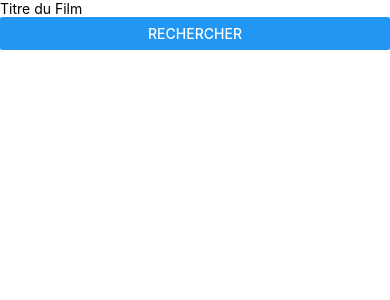
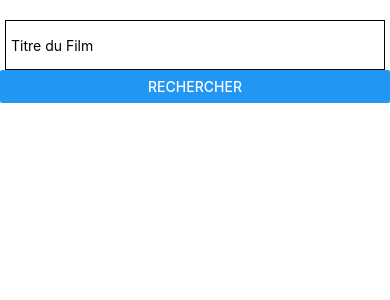
Before and after one commit to HappyBearDay/OpenClassRoom_React_Native, a React Native app in the folder MovieAndMe/: screen / in a window 390 px wide. Shown: the top 300 px of the page. Built offline with nearby package versions, Linux system fonts and the light colour scheme.

Commit message:
components + Improve the design app + flexbox

```diff
--- a/MovieAndMe/App.js
+++ b/MovieAndMe/App.js
@@ -1,6 +1,6 @@
 import React from 'react';
-import { StyleSheet, Text, View } from 'react-native';
 import Search from './Components/Search';
+import FlexComponents from './Components/FlexComponents';
 
 export default class App extends React.Component {
   render() {
--- /dev/null
+++ b/MovieAndMe/Components/FlexComponents.js
@@ -0,0 +1,34 @@
+import React from 'react'
+import { StyleSheet, View, Button, TextInput} from 'react-native'
+
+class FlexComponents extends React.Component {
+    render(){ //Render Method is an obligation !!
+        return (
+            /**
+            <View style=  {styles.mainviews }>
+             <View style= {{flex : 1,  backgroundColor : 'red'}}></View>
+             <View style= {{flex : 3,  backgroundColor : 'green'}}></View>
+            </View>
+             **/
+            <View style=  {[styles.mainviews, {alignItems : "center", justifyContent : "center"} ]}>
+             <View style= {{height : 50, width : 50,  backgroundColor : 'red'}}></View>
+             <View style= {{height : 50, width : 50,  backgroundColor : 'green'}}></View>
+             <View style= {{height : 50, width : 50,  backgroundColor : 'blue'}}></View>
+            </View>
+
+        )
+    }
+}
+
+
+
+const styles = StyleSheet.create({
+    mainviews : {
+        flex : 1,
+        backgroundColor : 'purple',
+        //flexDirection :'row' //Vertical allignement
+
+    }
+})
+
+export default FlexComponents
--- a/MovieAndMe/Components/Search.js
+++ b/MovieAndMe/Components/Search.js
@@ -1,12 +1,14 @@
 import React from 'react'
-import { View, Button, TextInput} from 'react-native'
+import { StyleSheet, View, Button, TextInput} from 'react-native'
 
 class Search extends React.Component {
     render(){ //Render Method is an obligation !!
         return (
-            <View>
-            <TextInput placeholder="Titre du Film"/>
-            <Button title="Rechercher" onPress = {() => {
+            <View style= {styles.main_container}>
+            <TextInput style={styles.textinput}
+            placeholder="Titre du Film"/>
+            <Button style = {{height : 50}}
+            title="Rechercher" onPress = {() => {
                 console.log("you press the search button !")}}/>
             </View>
 
@@ -14,4 +16,20 @@ class Search extends React.Component {
     }
 }
 
+
+const styles = StyleSheet.create({
+    main_container : {
+        marginTop:20,
+        flex : 1
+    },
+    textinput : {
+        marginLeft: 5,
+        marginRight: 5,
+        height: 50,
+        borderColor: '#000000',
+        borderWidth: 1,
+        paddingLeft: 5
+    }
+})
+
 export default Search
```
Also changed, not shown: 1 other file (tests, documents, lock files or other folders).
